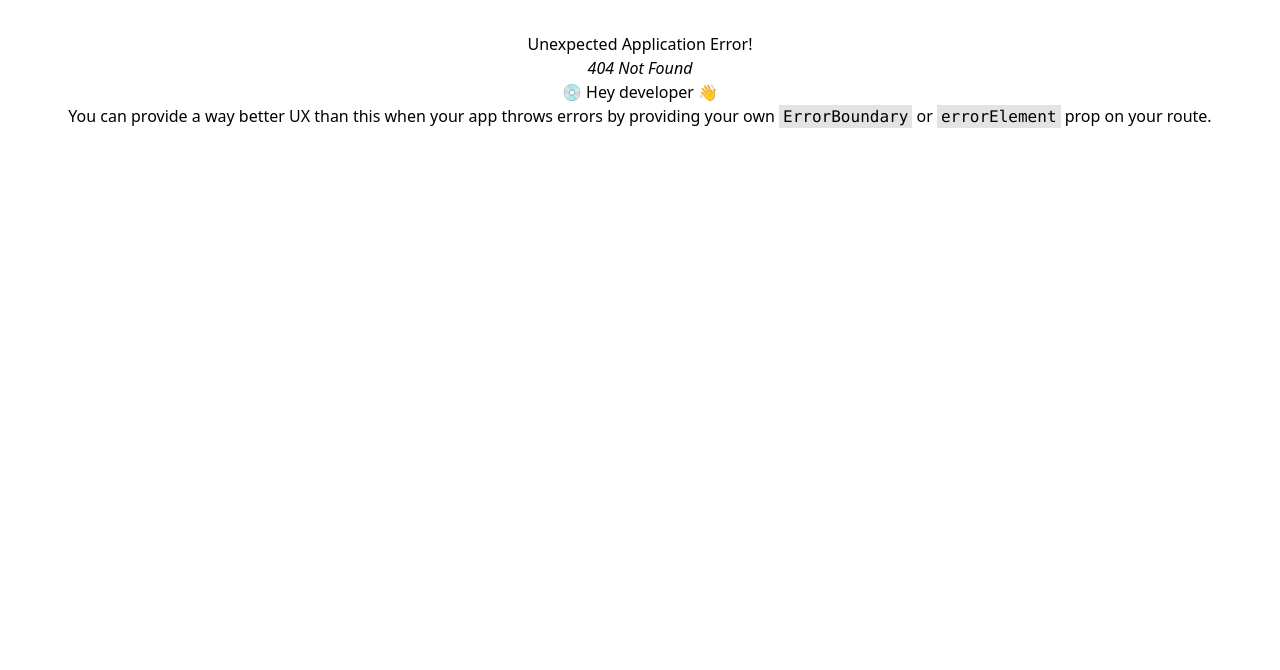
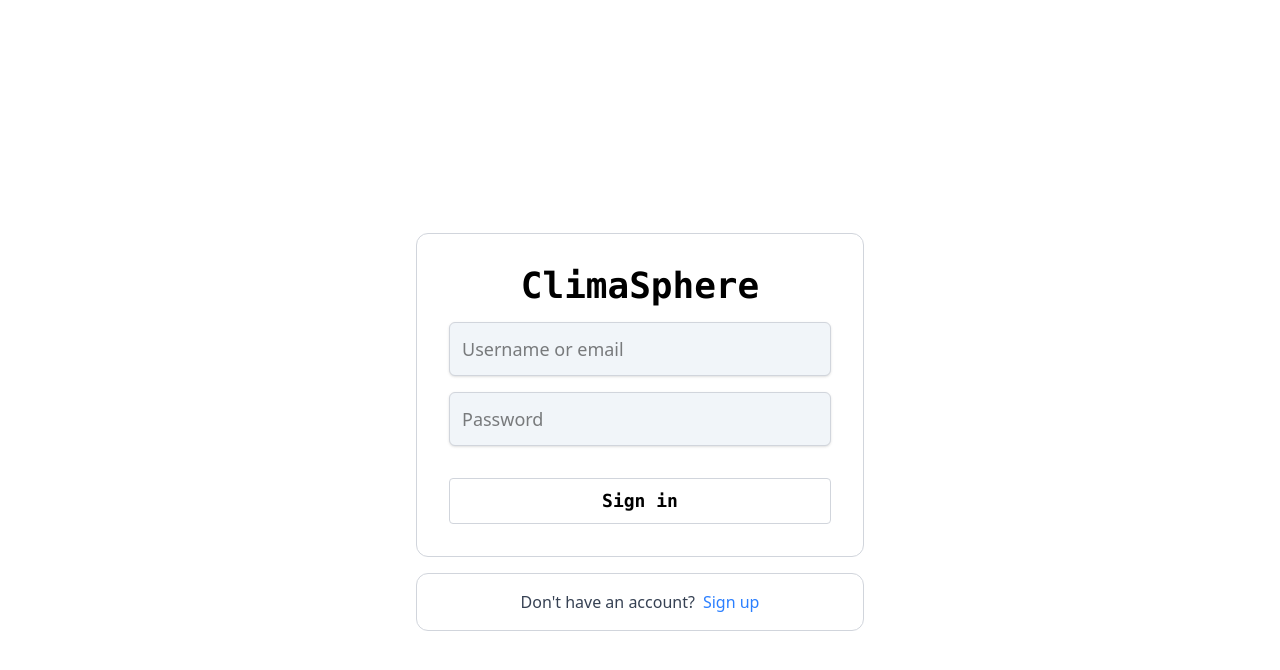
Before and after one commit to AdityaShee12/Climasphere, a React (Vite) app in the folder Frontend/: page /sign_in in a window 1280 px wide. Before the commit this address had no page. Shown: the top 670 px of the page. Built offline with nearby package versions, Linux system fonts and the light colour scheme.

Commit message:
Correct routing of this web app

```diff
--- a/Frontend/src/main.jsx
+++ b/Frontend/src/main.jsx
@@ -1,20 +1,15 @@
 import ReactDOM from "react-dom/client";
-import { createBrowserRouter, RouterProvider } from "react-router-dom";
+import { BrowserRouter } from "react-router-dom";
 import App from "./App.jsx";
 import "./App.css";
 import "./index.css";
 import { Provider } from "react-redux";
 import { store } from "./app/store.js";
 
-const router = createBrowserRouter([
-  {
-    path: "/",
-    element: <App />,
-  },
-]);
-
 ReactDOM.createRoot(document.getElementById("root")).render(
   <Provider store={store}>
-    <RouterProvider router={router} />
+    <BrowserRouter>
+      <App />
+    </BrowserRouter>
   </Provider>
 );
```
